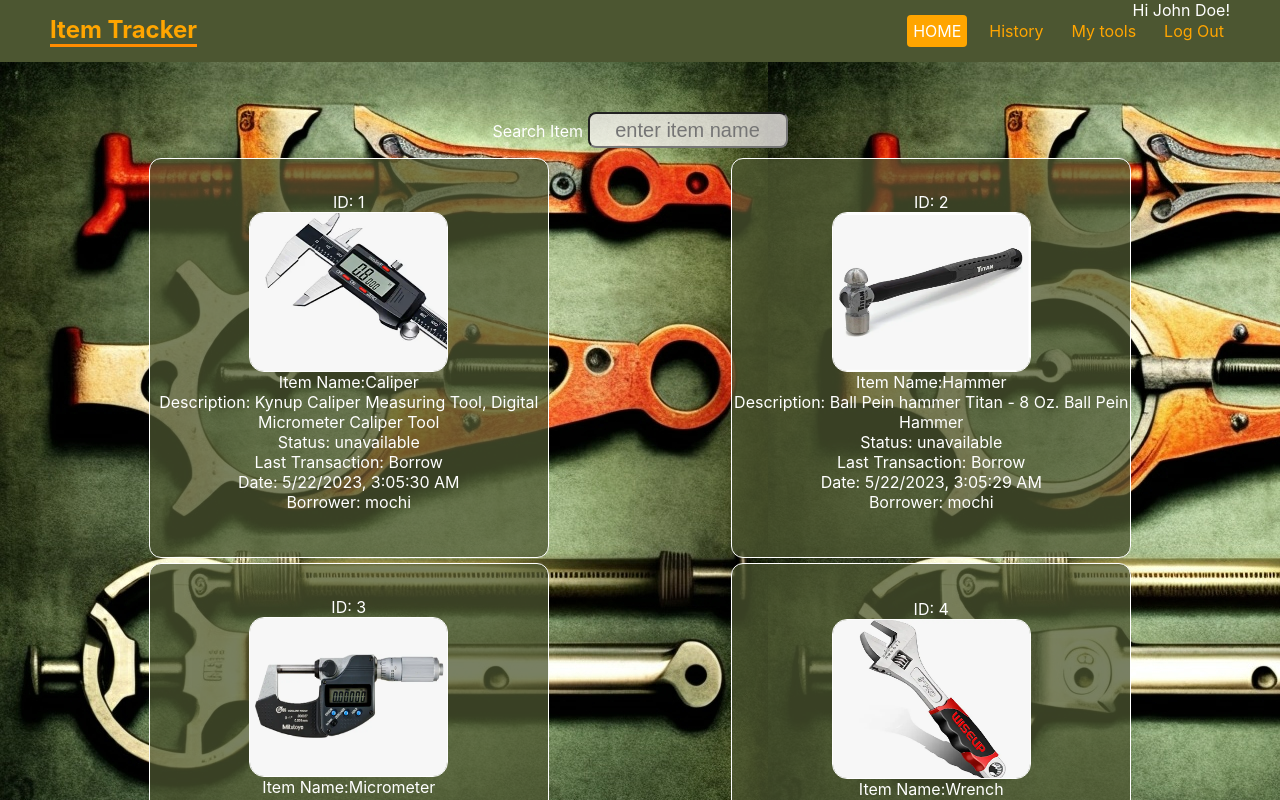
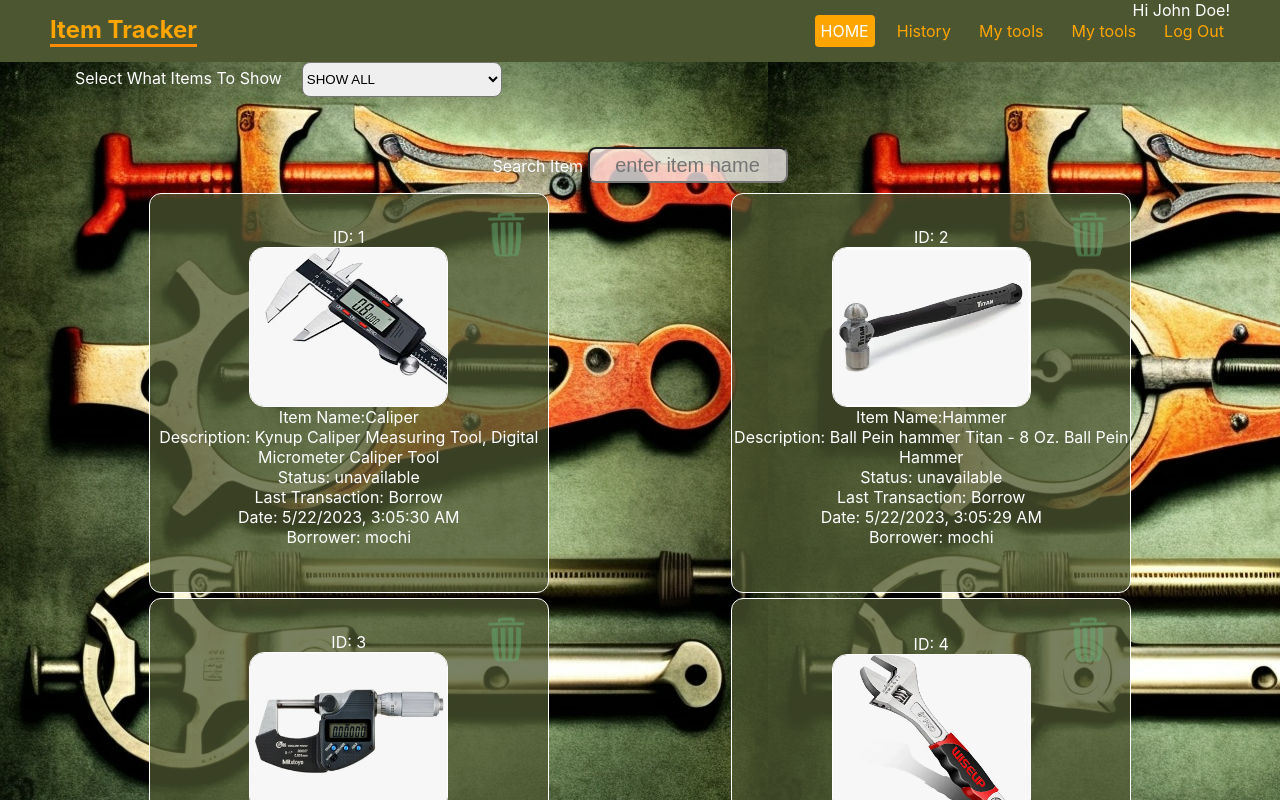
Before and after one commit to noelDvSlps/item-tracker, a React (Vite) app: page /User in a window 1280 px wide. Shown: the top 800 px of the page. Built offline with nearby package versions, Linux system fonts and the light colour scheme; data requests are answered from the project's data file; sample sign-in values are in the browser's storage.

Commit message:
add userType •admin can delete Items

```diff
--- a/src/Components/ItemCard.jsx
+++ b/src/Components/ItemCard.jsx
@@ -2,13 +2,21 @@ import { useEffect, useState } from "react";
 import { useAuth } from "../providers/authProvider";
 import { updateItem } from "../api/item/updateItem";
 import { getItemFromServer } from "../api/item/getItemFromServer";
+import { deleteItemFromServer } from "../api/item/deleteItemFromServer";
 import { updateHistory } from "../api/history/updateHistory";
 import { getItemsHistory } from "../api/history/getItemsHistory";
 import _ from "lodash";
 import { useNavigate, useOutletContext } from "react-router-dom";
 import { toast } from "react-hot-toast";
+import { TrashButton } from "./TrashButton";
+import { getItems } from "../api/item/getItems";
 
-export const ItemCard = ({ item: currentItem, allUsers }) => {
+export const ItemCard = ({
+  item: currentItem,
+  allUsers,
+  filterItems,
+  setSearchedItems,
+}) => {
   const navigate = useNavigate();
   const [itemHistory, setItemHistory] = useState([]);
   const { user, validateUser } = useAuth();
@@ -30,6 +38,17 @@ export const ItemCard = ({ item: currentItem, allUsers }) => {
     getHistory();
     // eslint-disable-next-line react-hooks/exhaustive-deps
   }, []);
+  const handleDeleteItem = (id) => {
+    deleteItemFromServer(id)
+      .then(() => {
+        getItems().then((response) => {
+          setSearchedItems(response);
+        });
+      })
+      .catch((error) => {
+        console.log("error", error);
+      });
+  };
 
   const handleTransaction = async (e, { isReturningItem }) => {
     e.target.disabled = true;
@@ -54,10 +73,14 @@ export const ItemCard = ({ item: currentItem, allUsers }) => {
           const itemFromServer = await getItemFromServer({ itemId: item.id });
           setItem(itemFromServer);
           await getHistory();
+          filterItems();
           e.target.disabled = false;
-        } catch {
-          toast.error("Server Connection Failed");
-          navigate(0);
+        } catch (error) {
+          toast.error("An error occured, you are about to logged out." + error);
+          setTimeout(() => {
+            localStorage.clear();
+            navigate(0);
+          }, 2000);
         }
       } else {
         e.target.disabled = false;
@@ -119,6 +142,11 @@ export const ItemCard = ({ item: currentItem, allUsers }) => {
             (status === "unavailable" ? "Borrower: " : "Returner: ") +
               (user.id === userId ? "YOU" : getUserName(userId))}
         </div>
+        <TrashButton
+          disabled={user.userType === "admin" ? false : true}
+          style={{ border: "1px solid" }}
+          onClick={() => handleDeleteItem(item.id)}
+        />
         {(userId === user.id || status === "available") && (
           <button
             id="btn1"
--- a/src/Components/ItemsList.jsx
+++ b/src/Components/Items.jsx
@@ -2,32 +2,30 @@ import { useEffect, useState } from "react";
 import { getUsers } from "../api/user/getUsers";
 import { ItemCard } from "./ItemCard";
 
-export const ItemsList = ({ allItemsLoaded }) => {
+export const Items = ({ itemsToShow, filterItems }) => {
   const [allUsers, setAllUsers] = useState([]);
-
   const getAllUsers = async () => {
     return await getUsers().then((users) => {
       setAllUsers(users);
     });
   };
 
-  const maybeItemFilterInput = localStorage.getItem("itemFilterInput");
-  const [itemFilterInput, setItemFilterInput] = useState(
-    maybeItemFilterInput
-      ? JSON.parse(localStorage.getItem("itemFilterInput"))
+  const maybeItemSearchInput = localStorage.getItem("itemSearchInput");
+  const [itemSearchInput, setItemSearchInput] = useState(
+    maybeItemSearchInput
+      ? JSON.parse(localStorage.getItem("itemSearchInput"))
       : ""
   );
 
-  const items = allItemsLoaded;
-  const [filteredItems, setFilteredItems] = useState(items);
-
+  const [items, setItems] = useState(itemsToShow);
+  const [searchedItems, setSearchedItems] = useState(items);
   useEffect(() => {
-    setFilteredItems(
-      items.filter((item) =>
-        item.name.toLowerCase().includes(itemFilterInput.toLowerCase())
+    setSearchedItems(
+      itemsToShow.filter((item) =>
+        item.name.toLowerCase().includes(itemSearchInput.toLowerCase())
       )
     );
-  }, [items, itemFilterInput]);
+  }, [itemsToShow, itemSearchInput]);
 
   useEffect(() => {
     getAllUsers();
@@ -41,13 +39,13 @@ export const ItemsList = ({ allItemsLoaded }) => {
         type="text"
         placeholder="enter item name"
         onChange={(e) => {
-          setItemFilterInput(e.target.value);
+          setItemSearchInput(e.target.value);
           localStorage.setItem(
-            "itemFilterInput",
+            "itemSearchInput",
             JSON.stringify(e.target.value)
           );
         }}
-        value={itemFilterInput}
+        value={itemSearchInput}
       />
 
       <div
@@ -59,8 +57,17 @@ export const ItemsList = ({ allItemsLoaded }) => {
           justifyContent: "space-around",
         }}
       >
-        {filteredItems.map((item) => {
-          return <ItemCard key={item.id} item={item} allUsers={allUsers} />;
+        {searchedItems.map((item) => {
+          return (
+            <ItemCard
+              filterItems={filterItems}
+              key={item.id}
+              item={item}
+              allUsers={allUsers}
+              setItems={setItems}
+              setSearchedItems={setSearchedItems}
+            />
+          );
         })}
       </div>
     </section>
--- /dev/null
+++ b/src/Components/ShowFilteredItems.jsx
@@ -0,0 +1,25 @@
+export const ShowFilteredItems = ({ onChange }) => {
+  return (
+    <section style={{ textAlign: "left", paddingLeft: "75px" }}>
+      <label style={{ color: "white" }} htmlFor="filterShow">
+        Select What Items To Show
+      </label>
+      <select
+        style={{
+          width: "200px",
+          height: "35px",
+          borderRadius: "8px",
+          marginLeft: "20px",
+        }}
+        name="filterShow"
+        id="filter"
+        onChange={(e) => onChange(e.target.value)}
+      >
+        <option value="all">SHOW ALL</option>
+        <option value="myTools">Tools I Borrowed</option>
+        <option value="available">Available to Borrow</option>
+        <option value="unavailable">Unavailable</option>
+      </select>
+    </section>
+  );
+};
--- /dev/null
+++ b/src/Components/TrashButton.jsx
@@ -0,0 +1,20 @@
+// import { Icons } from "../assets/icons";
+
+export const TrashButton = ({ onClick, disabled = false }) => (
+  <img
+    src={"icons/trash.png"}
+    alt=""
+    className="trash-button"
+    style={{
+      width: 60,
+      border: 0,
+      opacity: disabled ? 0.5 : 1,
+      cursor: disabled ? "not-allowed" : "pointer",
+    }}
+    onClick={() => {
+      if (!disabled) {
+        onClick();
+      }
+    }}
+  />
+);
--- a/src/Pages/User.jsx
+++ b/src/Pages/User.jsx
@@ -1,14 +1,52 @@
 /* eslint-disable react-refresh/only-export-components */
 import { useLoaderData, useNavigate } from "react-router-dom";
-import { ItemsList } from "../Components/ItemsList";
-import { useEffect } from "react";
+import { Items } from "../Components/Items";
+import { useEffect, useState } from "react";
 import Background from "../assets/images/tools.png";
 import { getItems } from "../api/item/getItems";
 import { useAuth } from "../providers/authProvider";
+import { ShowFilteredItems } from "../Components/ShowFilteredItems";
 
 export const User = () => {
   const { user } = useAuth();
   const navigate = useNavigate();
+  const [selectedFilter, setSelectedFilter] = useState("all");
+  const allItems = useLoaderData();
+  const [itemsToShow, setItemsToShow] = useState(allItems);
+
+  const filterItems = async () => {
+    const allItems = await getItems();
+    switch (selectedFilter) {
+      case "all":
+        setItemsToShow(allItems);
+        break;
+      case "myTools":
+        setItemsToShow(
+          allItems.filter((item) => {
+            return item.status === "unavailable" && item.userId === user.id;
+          })
+        );
+        break;
+      case "available":
+        setItemsToShow(
+          allItems.filter((item) => {
+            return item.status === "available";
+          })
+        );
+        break;
+      case "unavailable":
+        setItemsToShow(
+          allItems.filter((item) => {
+            return item.status === "unavailable";
+          })
+        );
+    }
+  };
+
+  useEffect(() => {
+    filterItems();
+    // eslint-disable-next-line react-hooks/exhaustive-deps
+  }, [selectedFilter]);
 
   useEffect(() => {
     // userValidated === false && navigate("../");
@@ -16,7 +54,7 @@ export const User = () => {
     // eslint-disable-next-line react-hooks/exhaustive-deps
   }, []);
 
-  const allItemsLoaded = useLoaderData();
+  // const itemsToShow = useLoaderData();
 
   user && localStorage.setItem("activeWindow", "user");
 
@@ -31,7 +69,8 @@ export const User = () => {
         minHeight: "85vh",
       }}
     >
-      {user && <ItemsList allItemsLoaded={allItemsLoaded} />}
+      <ShowFilteredItems onChange={(val) => setSelectedFilter(val)} />
+      {user && <Items itemsToShow={itemsToShow} filterItems={filterItems} />}
     </section>
   );
 };
--- /dev/null
+++ b/src/api/item/deleteItemFromServer.js
@@ -0,0 +1,19 @@
+import { API_CONFIG } from "../config";
+
+export const deleteItemFromServer = (userId) => {
+  const urlWithId = `${API_CONFIG.baseUrl}/items/${userId}`;
+  let requestOptions = {
+    headers: {
+      "Content-Type": "application/json",
+    },
+    method: "DELETE",
+    redirect: "follow",
+  };
+  return fetch(urlWithId, requestOptions).then((response) => {
+    if (!response.ok) {
+      console.log(response.statusText);
+      return;
+    }
+    return response.json();
+  });
+};
--- /dev/null
+++ b/src/assets/icons.js
@@ -0,0 +1,5 @@
+import Trash from "icons/trash.png";
+
+export const Icons = {
+  Trash,
+};
--- a/src/index.css
+++ b/src/index.css
@@ -91,6 +91,7 @@ h1 {
 }
 
 .item-card {
+  position: relative;
   border: 1px solid;
   width: 400px;
   min-width: 400px;
@@ -114,6 +115,17 @@ h1 {
 
 .btn-card:hover {
   cursor: pointer;
+}
+.trash-button {
+  position: absolute;
+  top: 10px;
+  right: 10px;
+  border: 0px solid transparent;
+  background-color: transparent;
+  opacity: 1;
+  cursor: pointer;
+  color: transparent;
+  z-index: 2;
 }
 
 li {
--- a/src/layouts/RootLayout.jsx
+++ b/src/layouts/RootLayout.jsx
@@ -47,7 +47,8 @@ export const RootLayout = () => {
           fontSize: "1",
         }}
       >
-        {user && `Hi ${user.fullName}!`}
+        {user &&
+          `Hi ${user.userType === "admin" ? "Admin" : ""} ${user.fullName}!`}
       </span>
       <header style={{ padding: "15px 50px" }}>
         <nav>
@@ -63,6 +64,9 @@ export const RootLayout = () => {
               <NavLink to={"../UserTools"} onClick={userValidationErrHandler}>
                 My tools
               </NavLink>
+              <NavLink to={"../UserTools2"} onClick={userValidationErrHandler}>
+                My tools
+              </NavLink>
               <Link to={""} onClick={handleLogOut}>
                 Log Out
               </Link>
```
Also changed, not shown: reseed-db.mjs (+7 -3 lines), src/Pages/UserHistory.jsx (+5 -8 lines), public/icons/trash.png (added).
